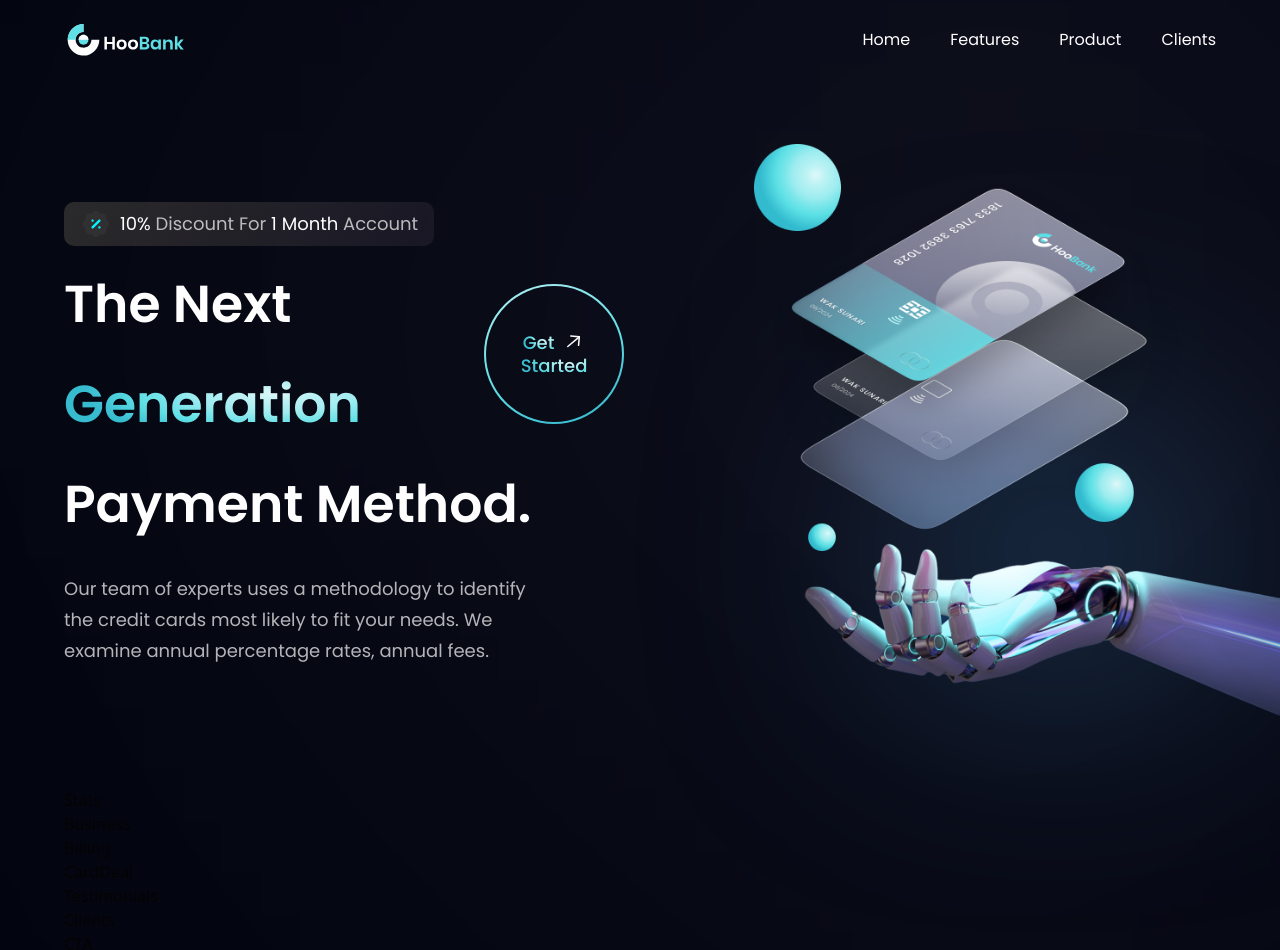
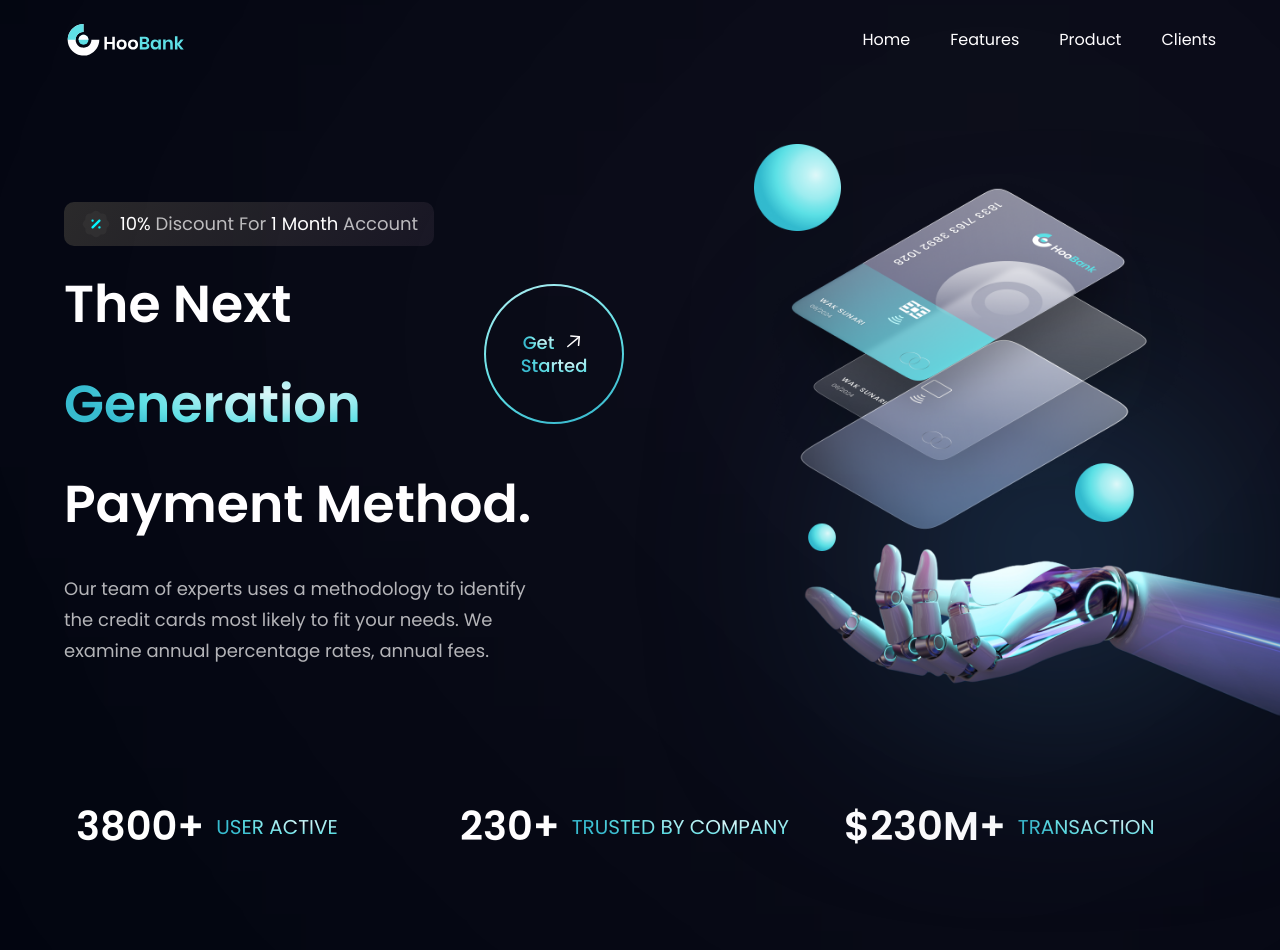
Before and after one commit to gedeon809/modern-UI-UX-website-React-Tailwind, a React (Vite) app: page / in a window 1280 px wide. Shown: the top 950 px of the page. Built offline with nearby package versions, Linux system fonts and the light colour scheme.

Commit message:
styling my stats component

```diff
--- a/src/components/Stats.jsx
+++ b/src/components/Stats.jsx
@@ -1,7 +1,23 @@
 import React from 'react';
+import { stats } from '../constants';
+import styles from '../style';
 
-const Stats = () => {
-  return <div>Stats</div>;
-};
+const Stats = () => (
+  <section className={`${styles.flexCenter} flex-row flex-wrap sm:mb-20 mb-6`}>
+    {stats.map((stat) => (
+      <div
+        key={stat.id}
+        className={`flex-1 flex justify-start items-center flex-row m-3`}
+      >
+        <h4 className="font-poppins font-semibold xs:text-[40px] text-[30px] xs:leading-[53px] leading-[43px] text-white">
+          {stat.value}
+        </h4>
+        <p className="font-poppins font-normal xs:text-[20px] text-[15px] xs:leading-[26px] leading-[21px] text-gradient uppercase ml-3">
+          {stat.title}
+        </p>
+      </div>
+    ))}
+  </section>
+);
 
 export default Stats;
```
